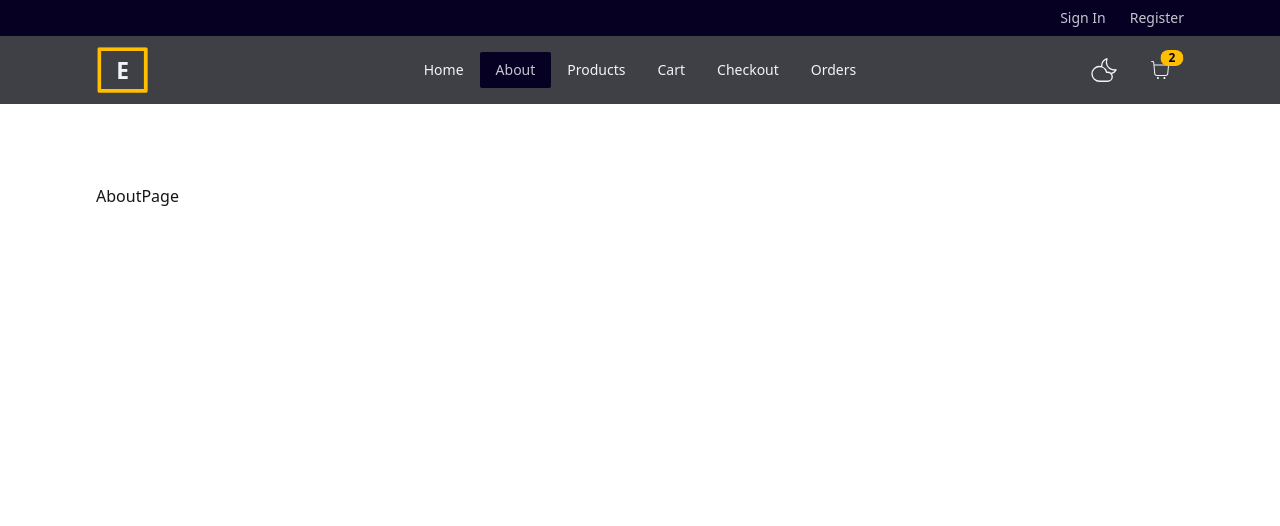
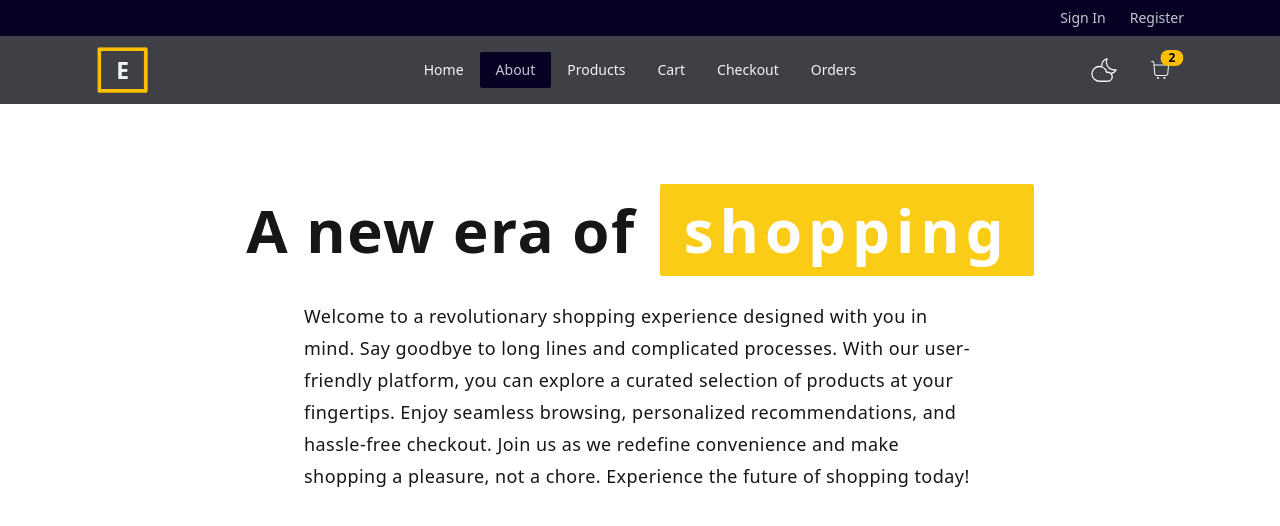
Before and after one commit to misiek869/e-commerce_shop_react, a React (Vite) app: page /about in a window 1280 px wide. Shown: the top 526 px of the page. Built offline with nearby package versions, Linux system fonts and the light colour scheme.

Commit message:
create page

```diff
--- a/src/pages/AboutPage.tsx
+++ b/src/pages/AboutPage.tsx
@@ -1,7 +1,23 @@
-import React from 'react'
-
 const AboutPage = () => {
-	return <div>AboutPage</div>
+	return (
+		<section>
+			<h1 className='flex flex-wrap gap-2 sm:gap-x-6 items-center justify-center text-4xl font-bold leading-none tracking-wide sm:text-6xl'>
+				A new era of
+				<span className='bg-yellow-400 py-4  px-6 rounded-sm tracking-widest text-white'>
+					shopping
+				</span>
+			</h1>
+			<p className='mt-6 text-lg tracking-wide leading-8 max-w-2xl mx-auto text-muted-foreground'>
+				Welcome to a revolutionary shopping experience designed with you in
+				mind. Say goodbye to long lines and complicated processes. With our
+				user-friendly platform, you can explore a curated selection of products
+				at your fingertips. Enjoy seamless browsing, personalized
+				recommendations, and hassle-free checkout. Join us as we redefine
+				convenience and make shopping a pleasure, not a chore. Experience the
+				future of shopping today!
+			</p>
+		</section>
+	)
 }
 
 export default AboutPage
```
